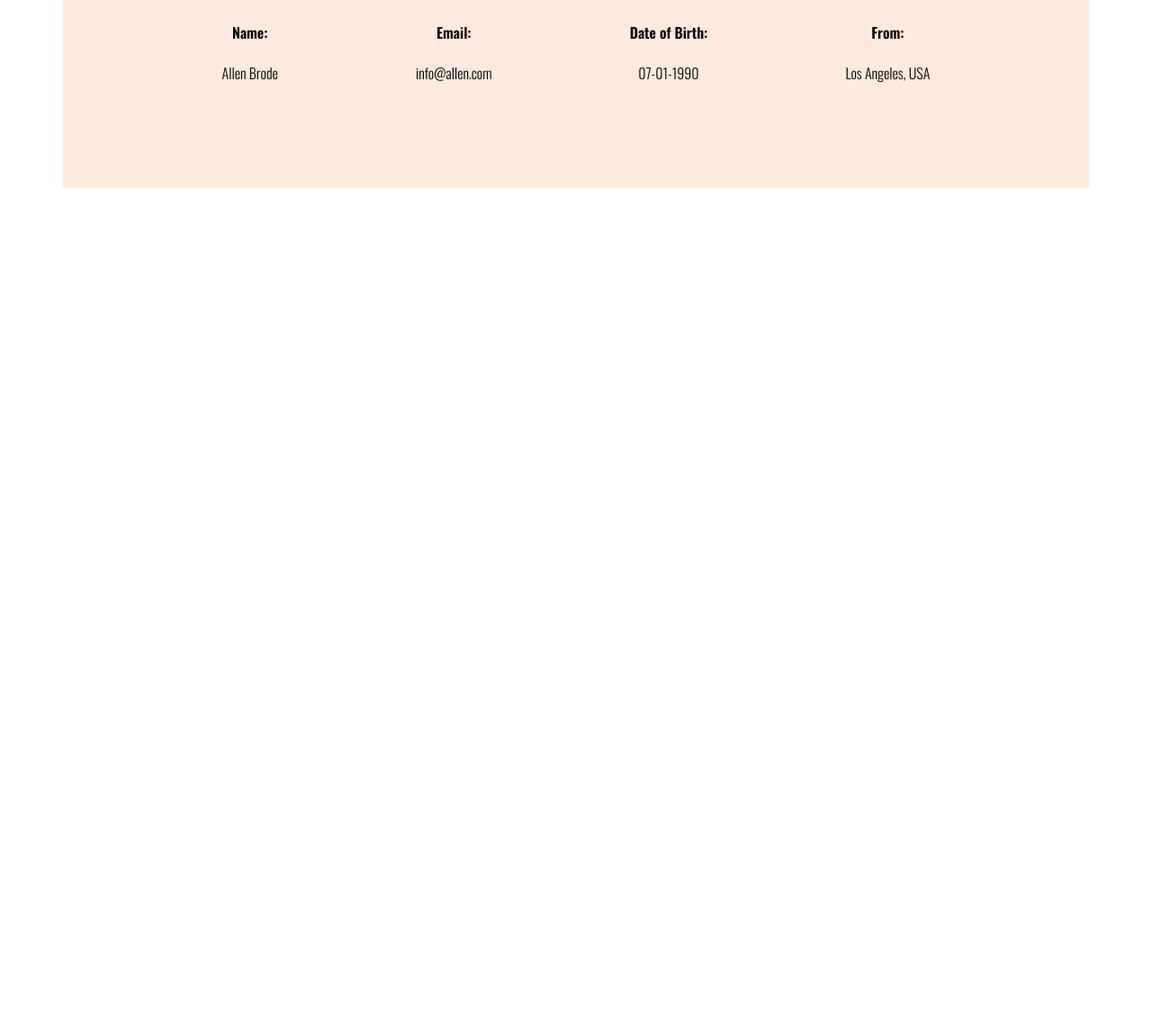
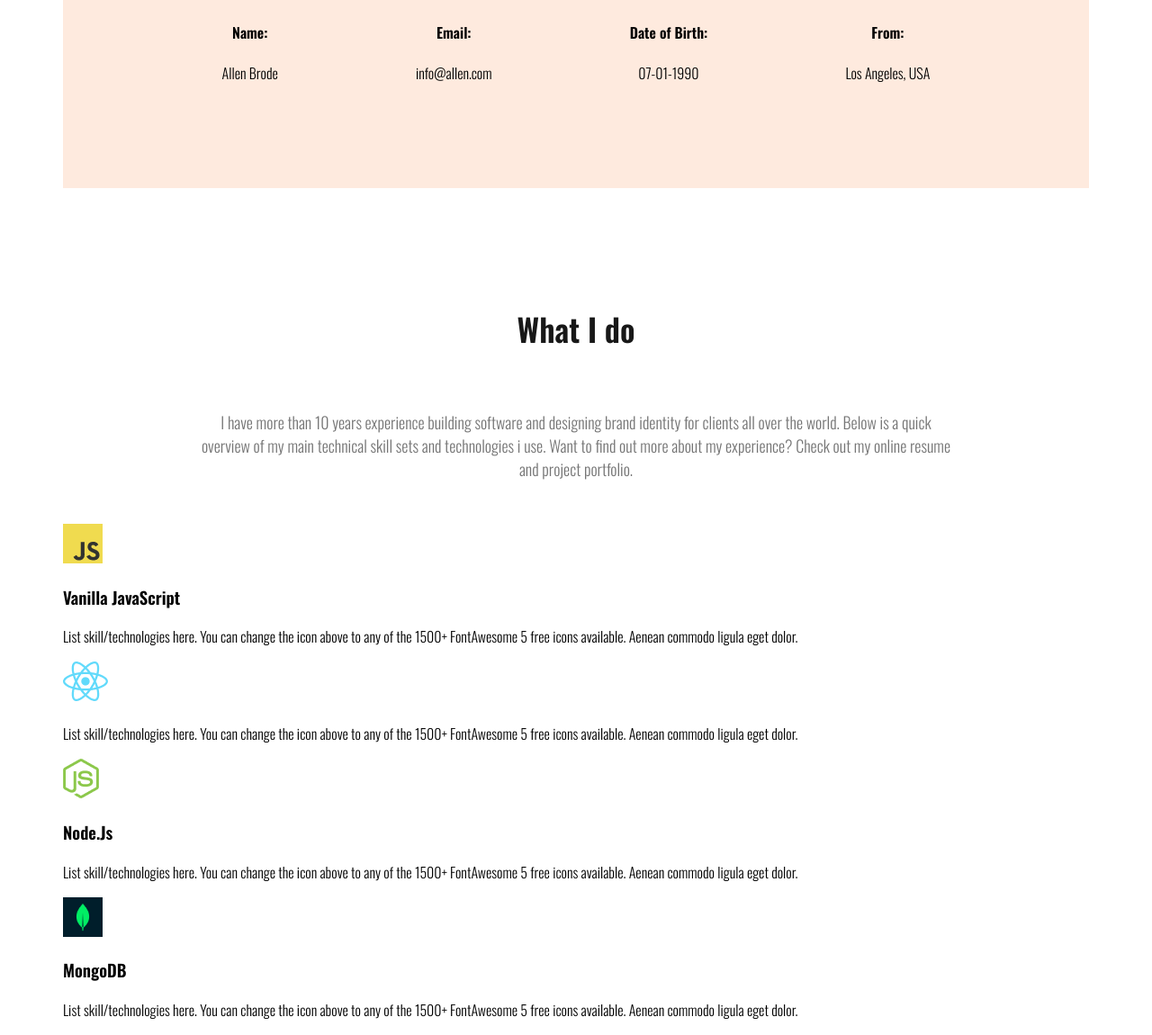
Before and after one commit to RaseLake/my-portfolio-sample, a plain HTML site: page index.html in a window 1280 px wide. Shown: the part 1207-2357 px from the top of the page at 90% size. Before the commit the page ends 1546 px from the top, so only its background shows below. Drawn offline with nearby package versions, Linux system fonts and the light colour scheme.

Commit message:
Skills added

```diff
--- a/index.html
+++ b/index.html
@@ -69,6 +69,40 @@
             </div>
 
         </section>
+        <!-- what i do section start -->
+        <section>
+            <h3 class="section-title">What I do</h3>
+            <p id="what-i-do-description" class="section-description">
+                I have more than 10 years experience building software and designing brand identity for clients all over the world. Below is a quick overview of my main technical skill sets and technologies i use. Want to find out more about my experience? Check out my online resume and project portfolio.
+            </p>
+            <div class="skills-container">
+                <!-- .skill*4>img+h3.skill+p.skill-description -->
+                <div class="skill">
+                    <img src="images/js.png" alt="">
+                    <h3 class="skill">Vanilla JavaScript</h3>
+                    <p class="skill-description">List skill/technologies here. You can change the icon above to any of the 1500+ FontAwesome 5 free icons available. Aenean commodo ligula eget dolor.</p>
+
+                </div>
+                <div class="skill">
+                    <img src="images/react.png" alt="">
+                    <h3 class="skill"></h3>
+                    <p class="skill-description">List skill/technologies here. You can change the icon above to any of the 1500+ FontAwesome 5 free icons available. Aenean commodo ligula eget dolor.</p>
+
+                </div>
+                <div class="skill">
+                    <img src="images/nodejs.png" alt="">
+                    <h3 class="skill">Node.Js</h3>
+                    <p class="skill-description">List skill/technologies here. You can change the icon above to any of the 1500+ FontAwesome 5 free icons available. Aenean commodo ligula eget dolor.</p>
+
+                </div>
+                <div class="skill">
+                    <img src="images/mongo.png" alt="">
+                    <h3 class="skill">MongoDB</h3>
+                    <p class="skill-description">List skill/technologies here. You can change the icon above to any of the 1500+ FontAwesome 5 free icons available. Aenean commodo ligula eget dolor.</p>
+
+                </div>
+            </div>
+        </section>
 
     </main>
     <footer>
--- a/styles.css
+++ b/styles.css
@@ -131,3 +131,6 @@ main{
 
     text-align: center;
 }
+#what-i-do-description{
+    padding: 30px 150px;
+}
```
Also changed, not shown: images/facebook.png (added), images/insta.png (added), images/js.png (added), images/mongo.png (added), images/nodejs.png (added), images/react.png (added), images/twitter.png (added).
